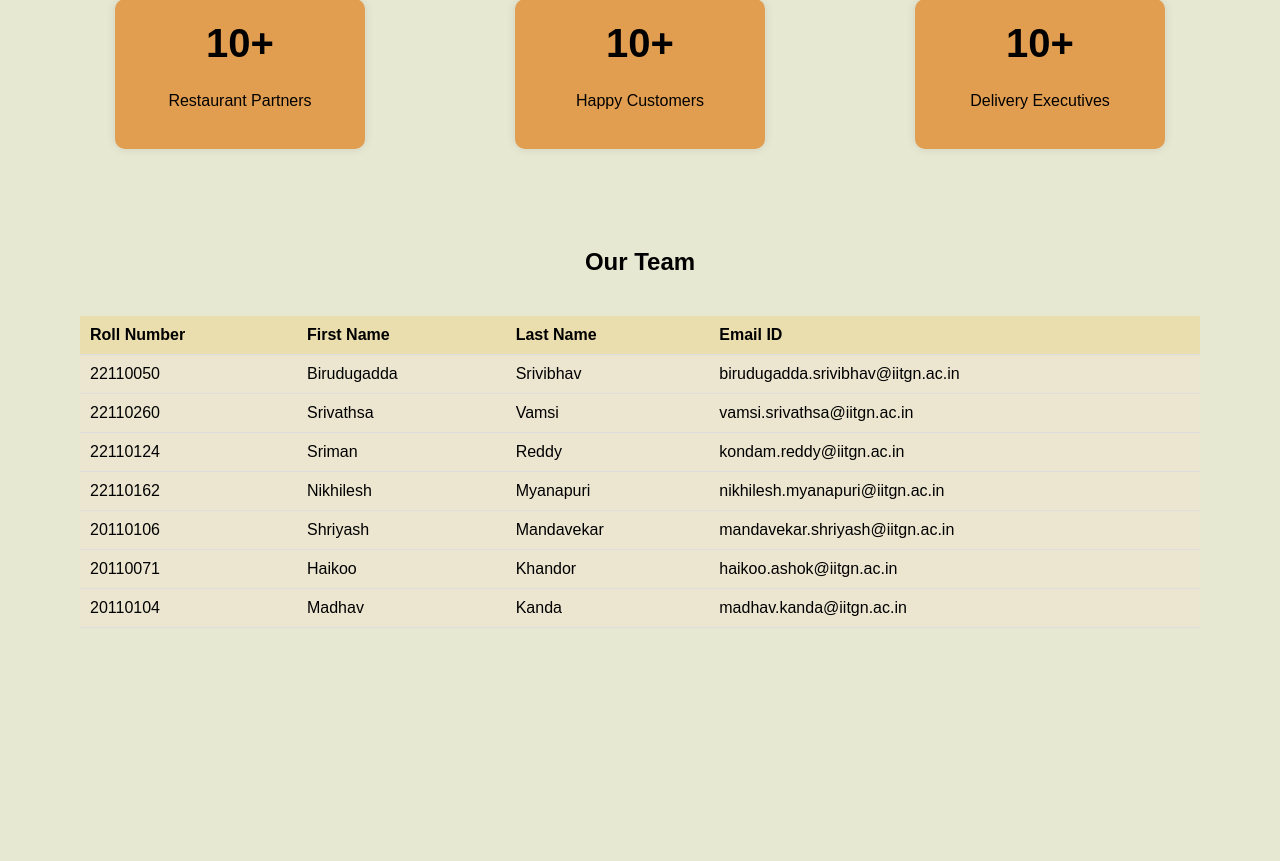
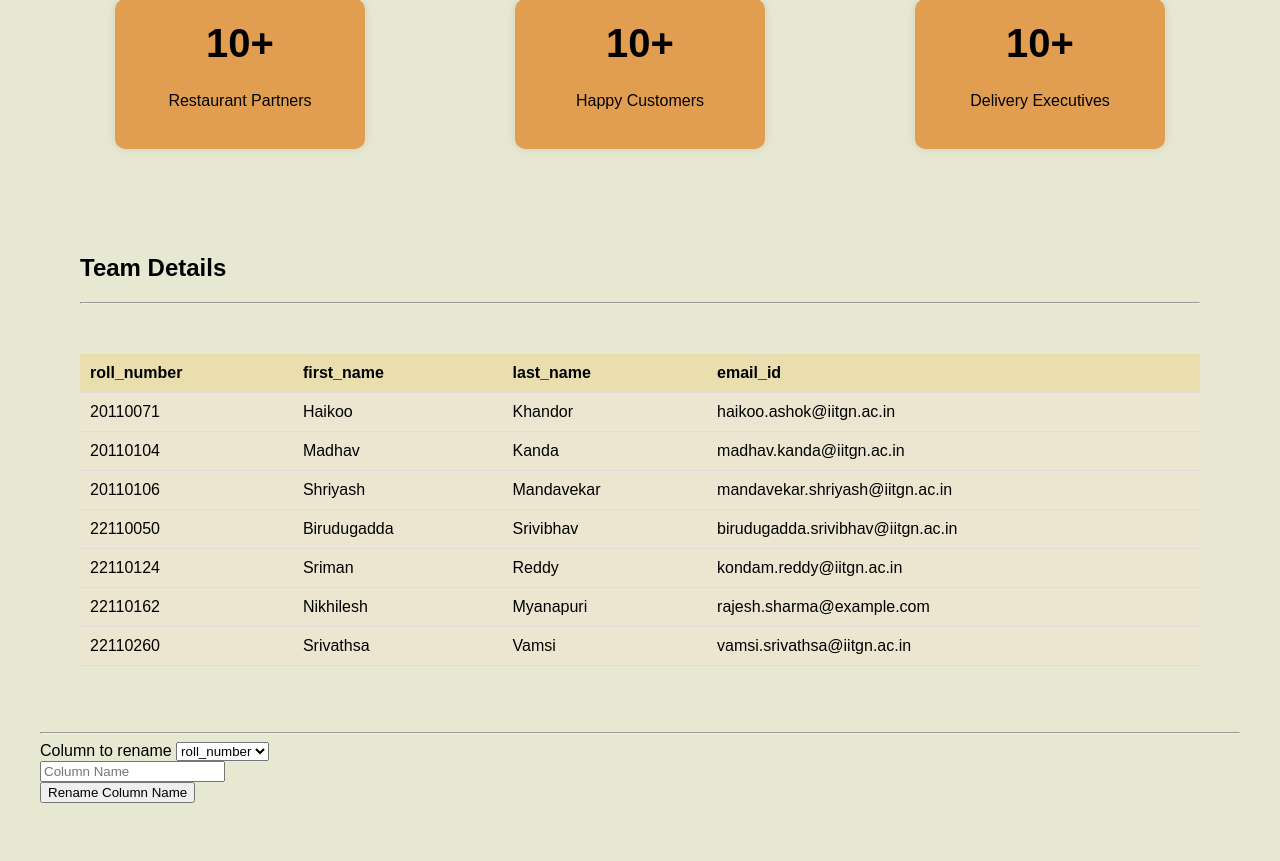
Before and after one commit to Shriyash1234/Food_Delivery_System, a Flask app: page /aboutus in a window 1280 px wide. Shown: the part 259-1120 px from the top of the page. Before the commit the page ends 875 px from the top, so only its background shows below. Run offline with Flask 3, Linux system fonts and the light colour scheme; data comes from the database, SQL or seed files in the repository; both versions use the stored data as it was after the commit; some libraries are stand-ins or nearby versions.

Commit message:
changed aboutus

```diff
--- a/app.py
+++ b/app.py
@@ -563,11 +563,46 @@ def index_deliveryagent():
     return render_template('delivery/index.html', delivery=delivery, agent = agent)
     # return render_template('delivery/index.html', delivery=delivery)
 
-@app.route('/aboutus')
+# @app.route('/aboutus')
+# def aboutus():
+#     # You can render the aboutus.html template here
+#     return render_template('aboutus.html')
+
+@app.route('/aboutus', methods=["GET", "POST"])
 def aboutus():
-    # You can render the aboutus.html template here
-    return render_template('aboutus.html')
+    if (request.method=="POST"):
+        cur = mysql.connection.cursor()
+        old_col_name =str( request.values.get("col_name"))
+        new_name =str( request.values.get("new_name"))
+        if (new_name != ""):
+            sql_query = f"ALTER TABLE `team_details` RENAME COLUMN `{old_col_name}` TO `{new_name}`;"
+            cur.execute(sql_query)
+            mysql.connection.commit()
+            cur.close()
+            flask.flash("Successfully renamed the column")
+        else:
+            flask.flash("Please put up rename value of the column.")
+    sql_query = "SELECT column_name FROM information_schema.columns WHERE table_name = %s"
+    tablename = 'team_details'
+    cur = mysql.connection.cursor()
+    cur.execute(sql_query, ("team_details",))
+    col_names = cur.fetchall()
 
+    table ={'col1':col_names[0][0],'col2':col_names[1][0],'col3':col_names[2][0],'col4':col_names[3][0],}
+    sql_query = f"SELECT `{table['col1']}`, `{table['col2']}`, `{table['col3']}`, `{table['col4']}` FROM `team_details`;"
+    cur.execute(sql_query)
+    students = cur.fetchall()
+    student_details=[]
+    for student in students:
+        temp = {
+            'col1':student[0],
+            'col2':student[1],
+            'col3':student[2],
+            'col4':student[3]
+        }
+        student_details.append(temp)
+
+    return render_template('aboutus.html',tablename=tablename, table = table, student_details= student_details)
 
 if __name__ == '__main__':
     app.run(debug=True)
--- a/templates/aboutus.html
+++ b/templates/aboutus.html
@@ -52,66 +52,63 @@
 
 
 
-            <section class="About">
+    </div>
+
+    <div1 class="About">
+        <div class="About">
+            <br>
+            <h2 class="text-center mb-3">Team Details</h2>
+            <hr>
             <div class="Team-members">
-                    <h2>Our Team</h2>
                 <table class="team-table">
-                        <thead>
+                    <thead class="thead-dark">
                         <tr>
-                                <th>Roll Number</th>
-                                <th>First Name</th>
-                                <th>Last Name</th>
-                                <th>Email ID</th>
+                            <th>{{table['col1']}}</th>
+                            <th>{{table['col2']}}</th>
+                            <th>{{table['col3']}}</th>
+                            <th>{{table['col4']}}</th>
                         </tr>
                     </thead>
                     <tbody>
+                        {% for student in student_details %}
                         <tr>
-                                <td>22110050</td>
-                                <td>Birudugadda</td>
-                                <td>Srivibhav</td>
-                                <td>birudugadda.srivibhav@iitgn.ac.in</td>
+                            <td>{{student['col1']}}</td>
+                            <td>{{student['col2']}}</td>
+                            <td>{{student['col3']}}</td>
+                            <td>{{student['col4']}}</td>
                         </tr>
-                            <tr>
-                                <td>22110260</td>
-                                <td>Srivathsa</td>
-                                <td>Vamsi</td>
-                                <td>vamsi.srivathsa@iitgn.ac.in</td>
-                            </tr>
-                            <tr>
-                                <td>22110124</td>
-                                <td>Sriman</td>
-                                <td>Reddy</td>
-                                <td>kondam.reddy@iitgn.ac.in</td>
-                            </tr>
-                            <tr>
-                                <td>22110162</td>
-                                <td>Nikhilesh</td>
-                                <td>Myanapuri</td>
-                                <td>nikhilesh.myanapuri@iitgn.ac.in</td>
-                            </tr>
-                            <tr>
-                                <td>20110106</td>
-                                <td>Shriyash</td>
-                                <td>Mandavekar</td>
-                                <td>mandavekar.shriyash@iitgn.ac.in</td>
-                            </tr>
-                            <tr>
-                                <td>20110071</td>
-                                <td>Haikoo</td>
-                                <td>Khandor</td>
-                                <td>haikoo.ashok@iitgn.ac.in</td>
-                            </tr>
-                            <tr>
-                                <td>20110104</td>
-                                <td>Madhav</td>
-                                <td>Kanda</td>
-                                <td>madhav.kanda@iitgn.ac.in</td>
-                            </tr>
+                        {% endfor %}
                     </tbody>
                 </table>
             </div>
-            </section>
+        </div>
 
+        <br>
+        <hr>
+        <div class="container">
+            <form role="search" method="POST">
+                <div class="row">
+                    <div class="co-md-4">
+                        <div class="input-group mb-3">
+                            <label class="input-group-text" for="inputGroupSelect01">Column to rename</label>
+                            <select class="form-select" id="inputGroupSelect01" name="col_name">
+                                <option>{{table['col1']}}</option>
+                                <option>{{table['col2']}}</option>
+                                <option>{{table['col3']}}</option>
+                                <option>{{table['col4']}}</option>
+                            </select>
+                        </div>
+                    </div>
+                    <div class="col-md-4">
+                        <input class="form-control me-2" type="search" placeholder="Column Name" aria-label="Column Name" name="new_name" value="">
+                    </div>
+                    <div class="col-md-4">
+                        <button class="btn btn-outline-primary" type="submit">Rename Column Name</button>
+                    </div>
+                </div>
+            </form>
+        </div>
+    </div1>
     <script>
         function goBack() {
           window.history.back();
```
Also changed, not shown: food_delivery_system.sql (+18 -0 lines). Lines whose indentation alone changed are shown as unchanged.
